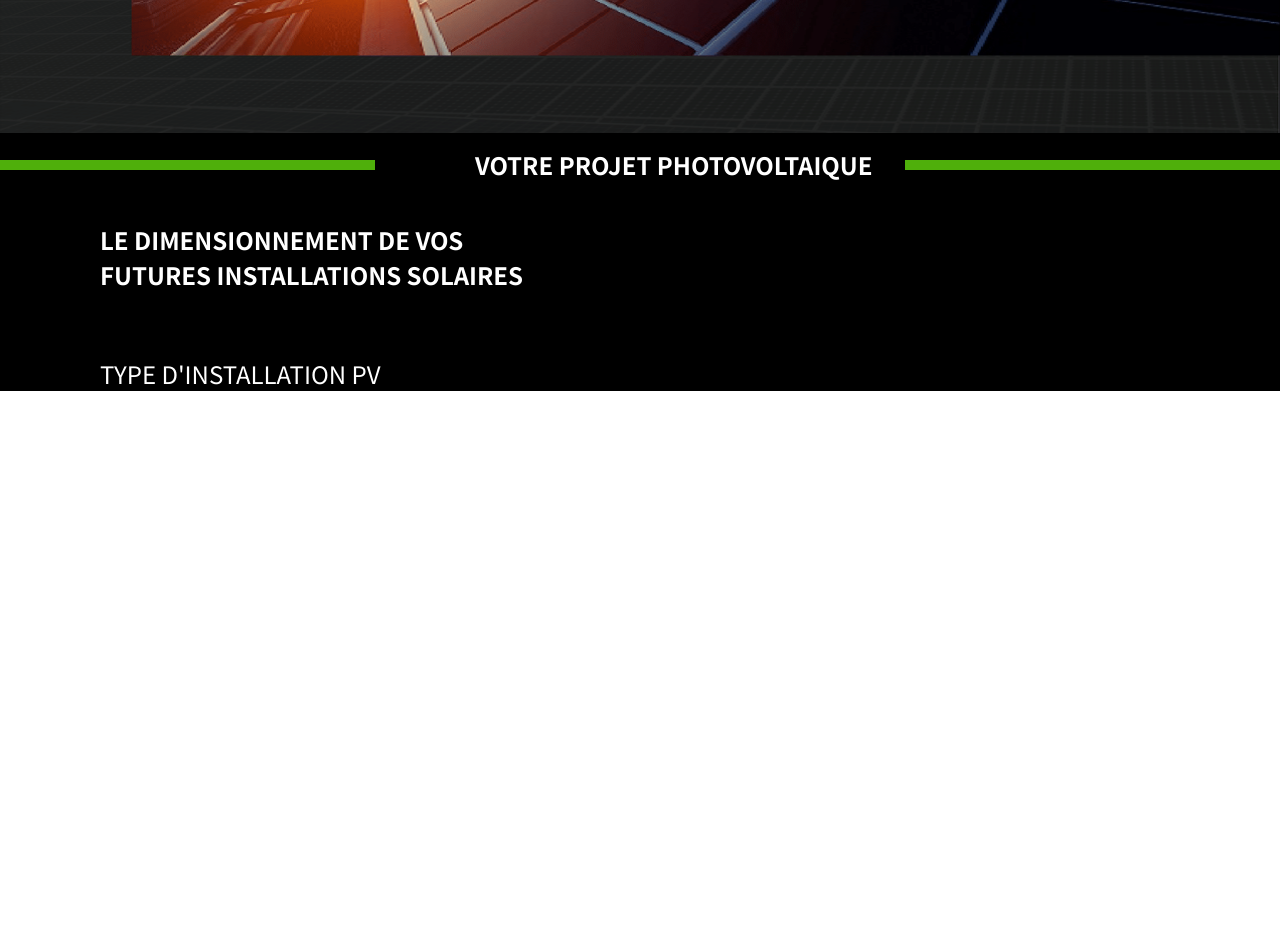
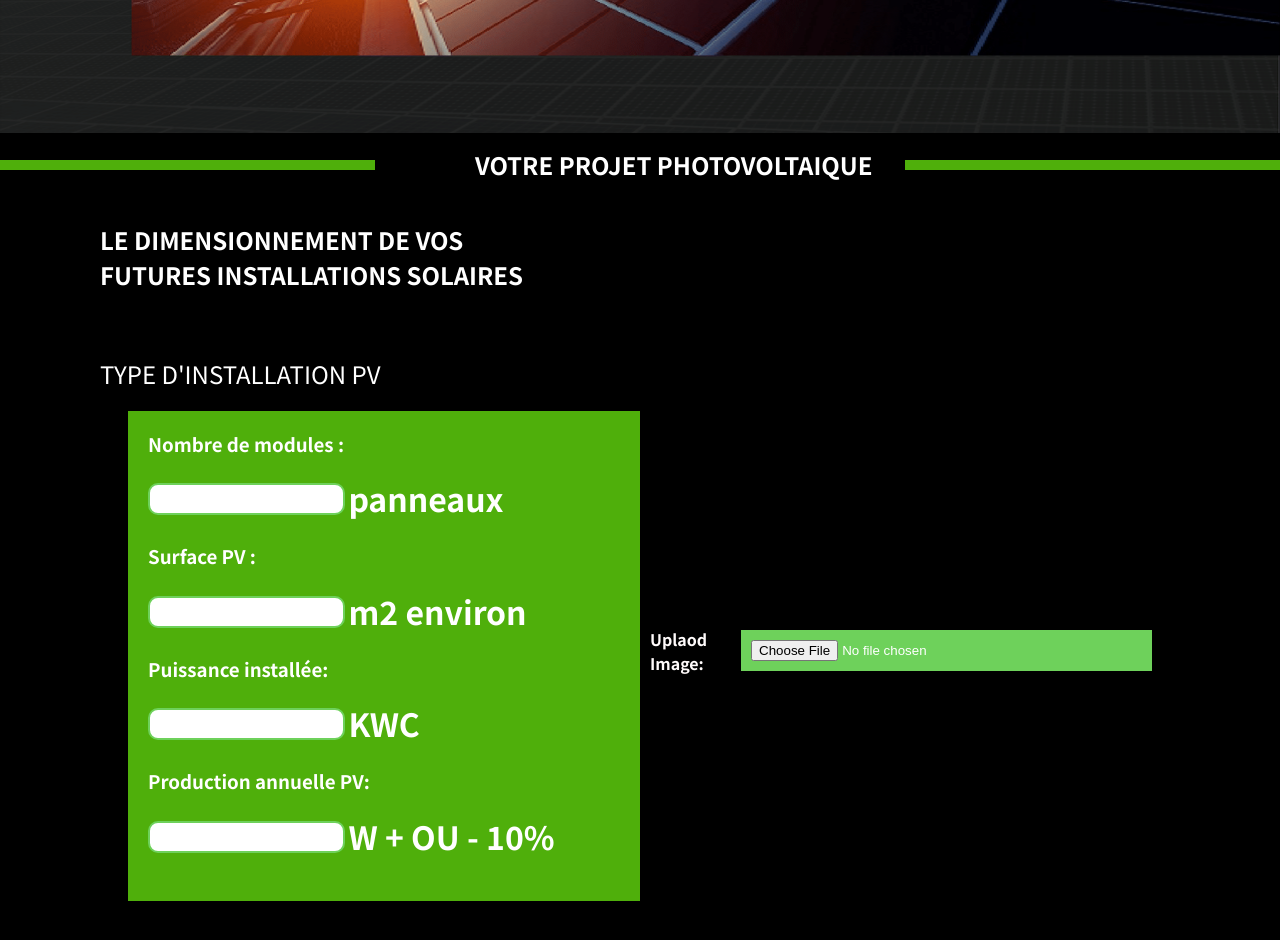
Before and after one commit to youblockio/salesapp-beta, a React (Create React App) app: page / in a window 1280 px wide. Shown: the part 1000-1940 px from the top of the page. Before the commit the page ends 1411 px from the top, so only its background shows below. Built offline with nearby package versions, Linux system fonts and the light colour scheme.

Commit message:
page 1-2

```diff
--- a/src/components/Page.jsx
+++ b/src/components/Page.jsx
@@ -49,21 +49,56 @@ const Page = () => {
 
         <img src={image11} className={styles.image_11}></img>
       </div>
-      <div style={{ backgroundColor: 'black', marginTop: -10,color: 'white' }}>
+      <div style={{ backgroundColor: 'black', marginTop: -10, color: 'white',paddingBottom:40 }}>
         <div style={{ display: 'flex', alignItems: 'center' }}>
-          <div
-            className={styles.line_02}
-          ></div>
+          <div className={styles.line_02}></div>
           <div>
             <h2>VOTRE PROJET PHOTOVOLTAIQUE</h2>
           </div>
-          <div
-            className={styles.line_02}
-          ></div>
+          <div className={styles.line_02}></div>
         </div>
         <h2>LE DIMENSIONNEMENT DE VOS FUTURES INSTALLATIONS SOLAIRES</h2>
-        <br/>
-        <h2 style={{fontWeight:200}}>TYPE D'INSTALLATION PV</h2>
+        <br />
+        <h2 style={{ fontWeight: 200 }}>TYPE D'INSTALLATION PV</h2>
+        <div style={{ display: 'flex', alignItems: 'center' }}>
+          <div
+            style={{
+              backgroundColor: 'rgb(79, 175, 11)',
+              width: '40%',
+              marginLeft: '10%',
+              paddingLeft: 20,
+              paddingBottom:40
+            }}
+          >
+            <h3>Nombre de modules :</h3>
+            <span style={{ display: 'flex', width: '100%' }}>
+              <input className={styles.input02} /> &nbsp;
+              <h1 style={{ margin: 0 }}>panneaux</h1>
+            </span>
+
+            <h3>Surface PV :</h3>
+            <span style={{ display: 'flex', width: '100%' }}>
+              <input className={styles.input02} /> &nbsp;
+              <h1 style={{ margin: 0 }}>m2 environ</h1>
+            </span>
+
+            <h3>Puissance installée:</h3>
+            <span style={{ display: 'flex', width: '100%' }}>
+              <input className={styles.input02} /> &nbsp;
+              <h1 style={{ margin: 0 }}>KWC</h1>
+            </span>
+
+            <h3>Production annuelle PV:</h3>
+            <span style={{ display: 'flex', width: '100%' }}>
+              <input className={styles.input02} /> &nbsp;
+              <h1 style={{ margin: 0 }}>W + OU - 10%</h1>
+            </span>
+          </div>
+          <div style={{ width: '40%',display:'flex',alignItems:'center' }}>
+          <label for="file-upload">Uplaod Image:</label>
+          <input type="file" id="file-upload" name="file-upload"/>
+          </div>
+        </div>
       </div>
     </>
   );
--- a/src/components/Page.module.css
+++ b/src/components/Page.module.css
@@ -41,6 +41,33 @@ h2 {
   width: 100%;
 }
 
+.input02{
+  width: 40%;
+  padding: 5px 20px;
+  margin: 8px 0;
+  box-sizing: border-box;
+  border: 2px solid rgb(110, 209, 91);
+  border-radius: 10px;
+  font-size: 16px;
+  transition: all 0.3s ease-in-out;
+}
+
+input[type="file"] {
+  border: none;
+  background-color: rgb(110, 209, 91);
+  padding: 10px;
+  margin-bottom: 10px;
+  width: 100%;
+}
+
+label {
+  font-weight: bold;
+  color: #fffbfb;
+  margin-bottom: 10px;
+  margin-left: 10px;
+  display: block;
+}
+
 @media only screen and (max-width: 530px) {
   h2 {
     margin-left: 0;
```
Also changed, not shown: 1 other file (tests, documents, lock files or other folders).
